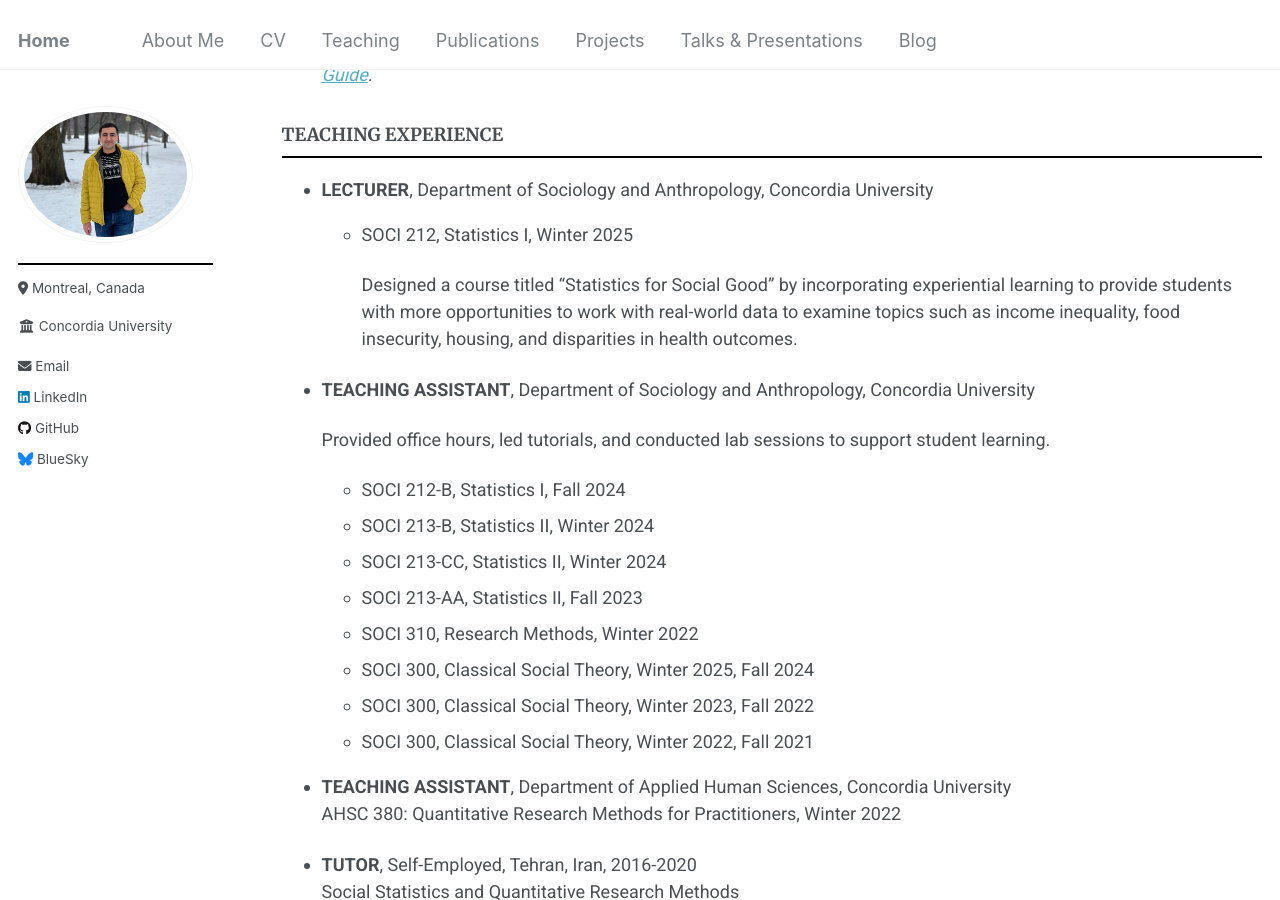
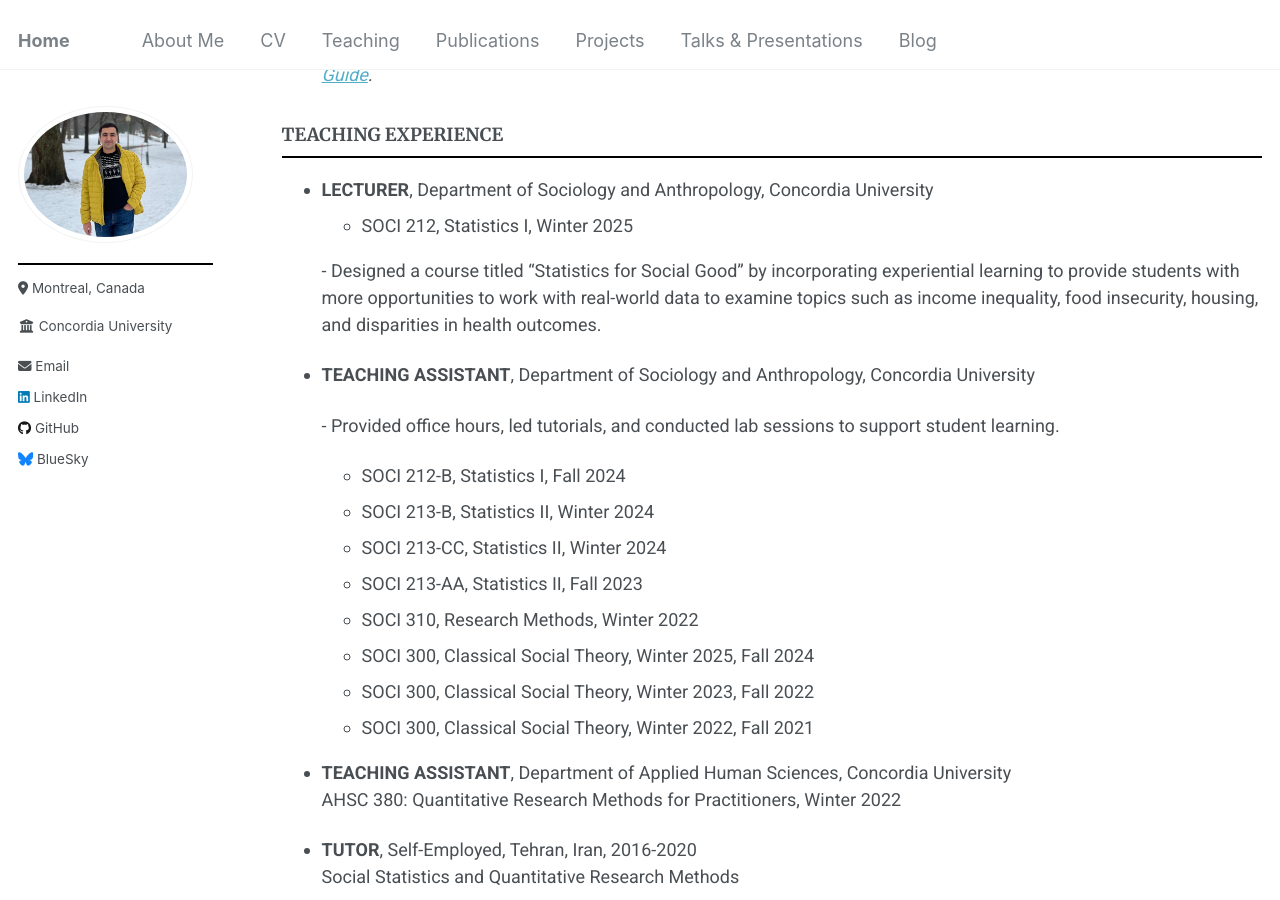
Before and after one commit to Mohsnmonji/mohsnmonji.github.io, a Jekyll site: the page built from _pages/Curriculum Vitae.md, in a window 1280 px wide and 900 px high, scrolled down 1295 px. Built offline with Jekyll 4.4.1, drawn with Linux system fonts in a browser that asks for light colours.

```diff
--- a/_pages/Curriculum Vitae.md
+++ b/_pages/Curriculum Vitae.md
@@ -57,11 +57,11 @@ redirect_from:
 - **LECTURER**, Department of Sociology and Anthropology, Concordia University
   - SOCI 212, Statistics I, Winter 2025
 
-    Designed a course titled “Statistics for Social Good” by incorporating experiential learning to provide students with more opportunities to work with real-world data to examine topics such as income inequality, food insecurity, housing, and disparities in health outcomes.
+  \- Designed a course titled “Statistics for Social Good” by incorporating experiential learning to provide students with more opportunities to work with real-world data to examine topics such as income inequality, food insecurity, housing, and disparities in health outcomes.
 
 - **TEACHING ASSISTANT**, Department of Sociology and Anthropology, Concordia University
 
-  Provided office hours, led tutorials, and conducted lab sessions to support student learning.
+  \- Provided office hours, led tutorials, and conducted lab sessions to support student learning.
 
   - SOCI 212-B, Statistics I, Fall 2024
   - SOCI 213-B, Statistics II, Winter 2024
```
